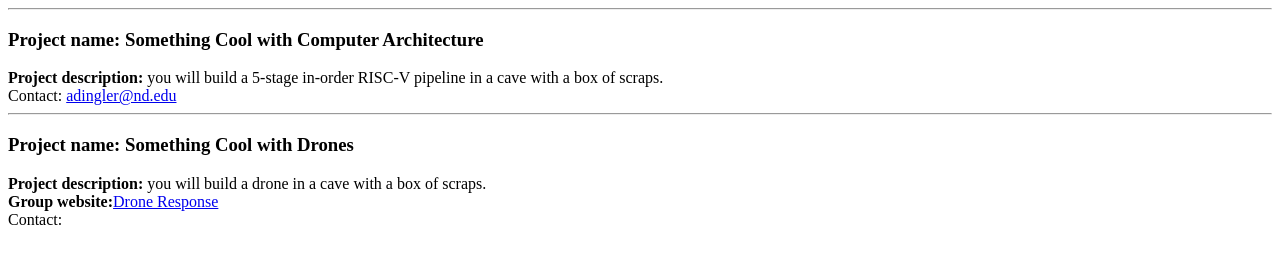
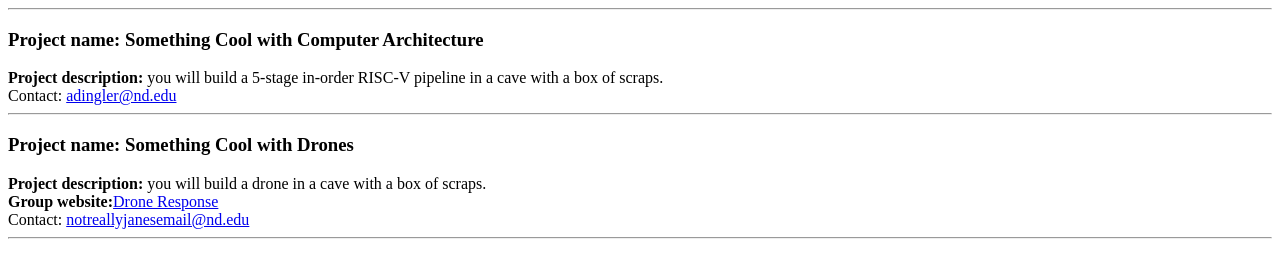
Before and after one commit to adingler/test_mscse_projects, a plain HTML site: page index.html in a window 1280 px wide. Drawn offline with Linux system fonts and the light colour scheme.

Commit message:
Update index.html

```diff
--- a/index.html
+++ b/index.html
@@ -9,5 +9,5 @@ Contact: <a href="mailt:adingler@nd.edu">adingler@nd.edu</a>
 <br>
 <b>Group website:</b><a href="http://droneresponse.net/">Drone Response</a>
 <br>
-Contact: <a href="mailt:notreallyjanesemail@gmail.com>(Jane's email)</a>
+Contact: <a href="mailt:notreallyjanesemail@gmail.com">notreallyjanesemail@nd.edu</a>
 <hr>
```
